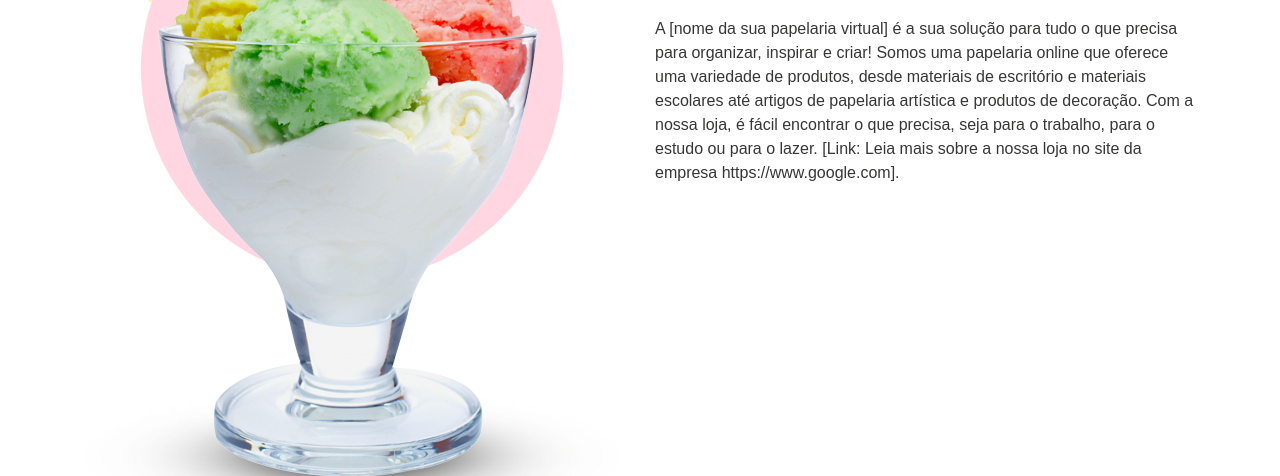
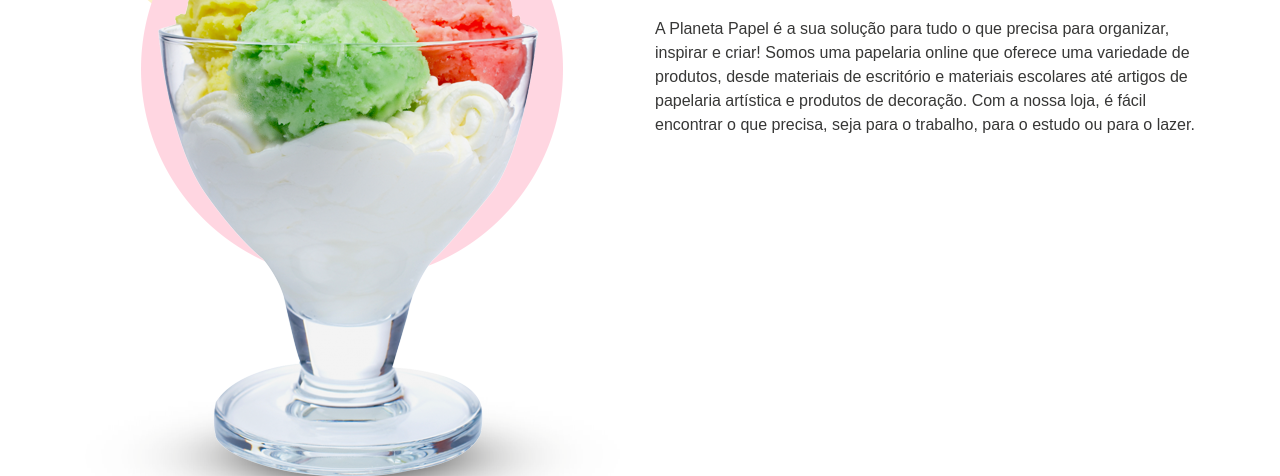
Before and after one commit to daniolivem/projeto-integrador-papelaria, a plain HTML site: page about.html in a window 1280 px wide. Shown: the part 345-821 px from the top of the page. Drawn offline with nearby package versions, Linux system fonts and the light colour scheme; files whose address does not match are found by name.

Commit message:
mudança na descrição da about

```diff
--- a/about.html
+++ b/about.html
@@ -75,11 +75,12 @@
                </div>
                <div class="col-md-6">
                   <h1 class="about_taital">About Icecream</h1>
-                  <p class="about_text">A [nome da sua papelaria virtual] é a sua solução para tudo o que precisa para organizar,
+                  <p class="about_text">A Planeta Papel é a sua solução para tudo o que precisa para organizar,
                       inspirar e criar! Somos uma papelaria online que oferece uma variedade de produtos,
                       desde materiais de escritório e materiais escolares até artigos de papelaria artística e produtos de decoração.
                        Com a nossa loja, é fácil encontrar o que precisa, seja para o trabalho, para o estudo ou para o lazer.
-                       [Link: Leia mais sobre a nossa loja no site da empresa https://www.google.com].</div>
+                     </p>
+                     </div>
                </div>
             </div>
          </div>
```
